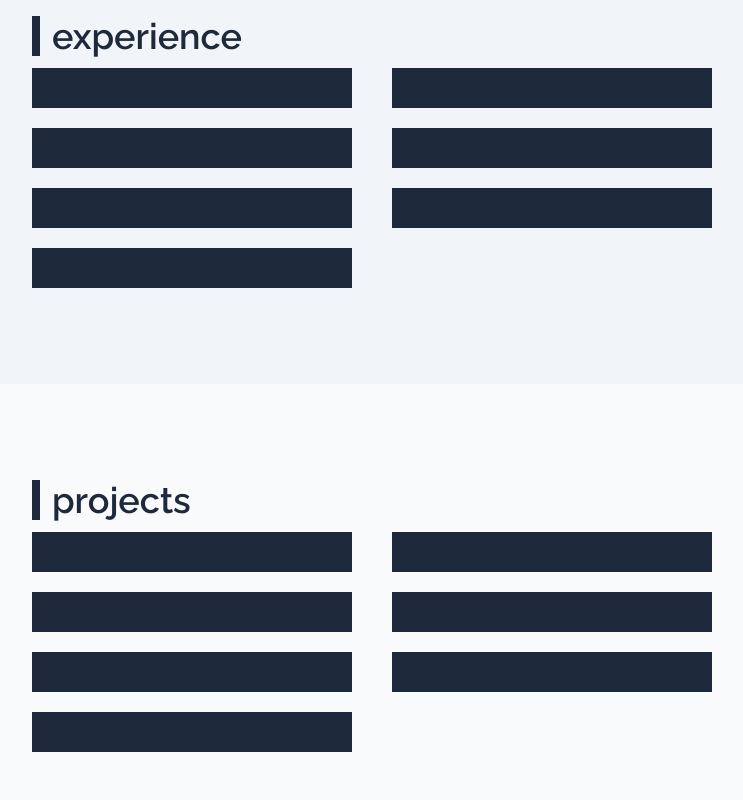
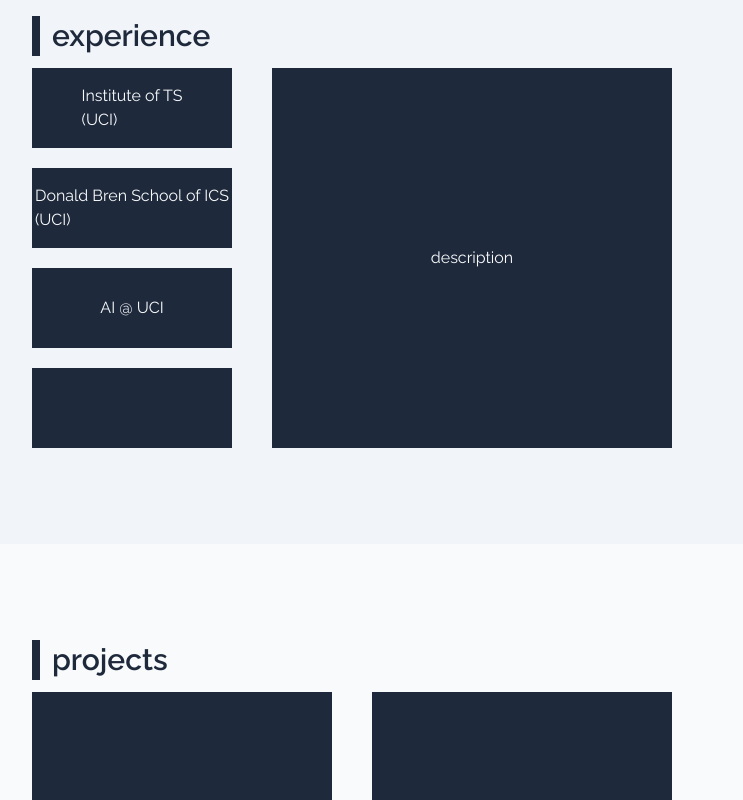
Before and after one commit to zcharz/personal-website, a Next.js app: page / in a window 1280 px wide. Shown: the part 880-1680 px from the top of the page, without its empty margins (288-1031 px from the left). Built offline with nearby package versions, Linux system fonts and the light colour scheme.

Commit message:
feat: :construction_worker: dummy pt.2
style and add dummy blocks for experience and projects section

```diff
--- a/src/components/Contact.jsx
+++ b/src/components/Contact.jsx
@@ -10,7 +10,7 @@ export default function Contact () {
             <div className='flex flex-col w-3/6 space-y-3'>
                 <div className='flex flex-row items-center space-x-3'>
                     <div className='h-10 bg-slate-100 w-2'></div>
-                    <div className='text-4xl font-semibold'>contact</div>
+                    <div className='text-3xl font-semibold'>contact</div>
                 </div>
 
                 <div>
--- a/src/components/Experience.jsx
+++ b/src/components/Experience.jsx
@@ -6,23 +6,29 @@ export default function Experience () {
 
                 <div className='flex flex-row justify-start items-center space-x-3'>
                     <div className='h-10 bg-slate-800 w-2'></div>
-                    <div className='text-4xl font-semibold'>experience</div>
+                    <div className='text-3xl font-semibold'>experience</div>
                 </div>
 
 
-                <div className='flex flex-row space-x-10'>
-                    <div className='flex flex-col space-y-5'>
-                        <div className='bg-slate-800 h-10 w-80'></div>
-                        <div className='bg-slate-800 h-10 w-80'></div>
-                        <div className='bg-slate-800 h-10 w-80'></div>
-                        <div className='bg-slate-800 h-10 w-80'></div>
+                <div className='flex flex-row space-x-10 text-slate-50'>
+                    <div className='flex flex-col space-y-5 w-2/6'>
+                        <div className='flex items-center justify-center bg-slate-800 h-20'>
+                            Institute of TS
+                            <br/>
+                            (UCI)
+                        </div>
+                        <div className='flex items-center justify-center bg-slate-800 h-20'>
+                            Donald Bren School of ICS
+                            <br/>
+                            (UCI)
+                        </div>
+                        <div className='flex items-center justify-center bg-slate-800 h-20'>
+                            AI @ UCI
+                        </div>
+                        <div className='flex items-center justify-center bg-slate-800 h-20'></div>
                     </div>
 
-                    <div className='flex flex-col space-y-5'>
-                        <div className='bg-slate-800 h-10 w-80'></div>
-                        <div className='bg-slate-800 h-10 w-80'></div>
-                        <div className='bg-slate-800 h-10 w-80'></div>
-                    </div>
+                    <div className='flex items-center justify-center bg-slate-800 h-auto w-4/6'>description</div>
                 </div>
 
             </div>
--- a/src/components/Intro.jsx
+++ b/src/components/Intro.jsx
@@ -1,7 +1,6 @@
 import {ButtonLinks} from './sub-components/ButtonLinks';
 
 import Image from 'next/image'
-// import amogus from '../assets/amogus.jpg'
 import portrait from '../assets/pfp-cropped.jpg'
 
 
@@ -14,7 +13,7 @@ export default function Intro () {
                 <div className='w-96'>
                     <Image
                         src = {portrait} alt = 'pfp'
-                        className='rounded-full border-2 border-slate-100 pointer-events-none'
+                        className='rounded-full border-2 border-slate-50 pointer-events-none'
                     />
                 </div>
 
--- a/src/components/Music.jsx
+++ b/src/components/Music.jsx
@@ -8,7 +8,7 @@ export default function Music () {
                 <div className='flex flex-col space-y-3 text-slate-800 text-right w-3/6'>
 
                     <div className='flex flex-row justify-end items-center space-x-3'>
-                        <div className='text-4xl font-semibold'>music</div>
+                        <div className='text-3xl font-semibold'>music</div>
                         <div className='h-10 bg-slate-800 w-2'></div>
                     </div>
 
--- a/src/components/Navbar.jsx
+++ b/src/components/Navbar.jsx
@@ -1,4 +1,6 @@
 'use client'
+
+const sections = ['charz', 'experience', 'projects', 'music', 'contact']
 
 export default function Navbar () {
 
@@ -10,7 +12,7 @@ export default function Navbar () {
     };
 
     return (
-        <div className='fixed pl-8 pt-10 flex flex-row font-bold space-x-4'>
+        <div className='fixed pl-8 pt-8 flex flex-row font-bold space-x-4'>
             <div className='bg-slate-800 w-2'></div>
 
             <div className='flex flex-col text-xl space-y-2 text-slate-800'>
@@ -19,6 +21,9 @@ export default function Navbar () {
                 <button onClick={() => scrollTo('projects')} className='text-left hover:text-slate-50 duration-200'>projects</button>
                 <button onClick={() => scrollTo('music')} className='text-left hover:text-slate-50 duration-200'>music</button>
                 <button onClick={() => scrollTo('contact')} className='text-left hover:text-slate-50 duration-200'>contact</button>
+                {/* {sections.map((item) => (
+                    <button onClick={()=> scrollTo(String({item}))} key={item} className='text-left hover:text-slate-50 duration-200'>{item}</button>
+                ))} */}
             </div>
         </div>
     );
--- a/src/components/Projects.jsx
+++ b/src/components/Projects.jsx
@@ -8,22 +8,20 @@ export default function Projects () {
 
                 <div className='flex flex-row justify-start items-center space-x-3'>
                     <div className='h-10 bg-slate-800 w-2'></div>
-                    <div className='text-4xl font-semibold'>projects</div>
+                    <div className='text-3xl font-semibold'>projects</div>
                 </div>
 
 
-                <div className='flex flex-row space-x-10'>
-                    <div className='flex flex-col space-y-5'>
-                        <div className='bg-slate-800 h-10 w-80'></div>
-                        <div className='bg-slate-800 h-10 w-80'></div>
-                        <div className='bg-slate-800 h-10 w-80'></div>
-                        <div className='bg-slate-800 h-10 w-80'></div>
+                <div className='flex flex-row space-x-10 text-slate-50'>
+                    <div className='flex flex-col space-y-5 w-1/2'>
+                        <div className='bg-slate-800 h-32'></div>
+                        <div className='bg-slate-800 h-32'></div>
+                        <div className='bg-slate-800 h-32'></div>
                     </div>
 
-                    <div className='flex flex-col space-y-5'>
-                        <div className='bg-slate-800 h-10 w-80'></div>
-                        <div className='bg-slate-800 h-10 w-80'></div>
-                        <div className='bg-slate-800 h-10 w-80'></div>
+                    <div className='flex flex-col space-y-5 w-1/2'>
+                        <div className='bg-slate-800 h-32'></div>
+                        <div className='bg-slate-800 h-32'></div>
                     </div>
                 </div>
 
```
